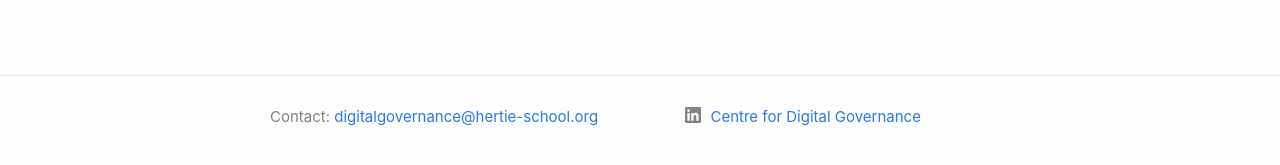
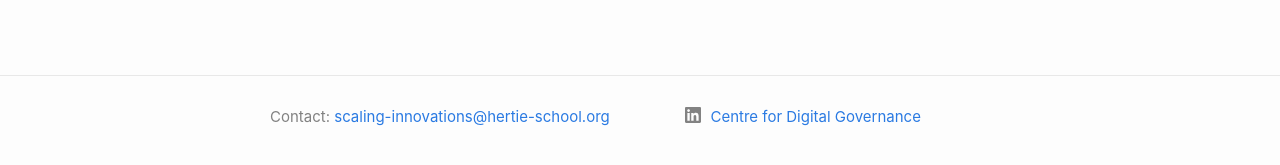
Before and after one commit to Digital-Governance-Centre/Digital-Governance-Centre.github.io, a Jekyll site: the page built from index.html, in a window 1280 px wide. Shown: the part 712-877 px from the top of the page. Built offline with Jekyll 4.4.1, drawn with Linux system fonts in a browser that asks for light colours.

Commit message:
Update _config.yml

```diff
--- a/_config.yml
+++ b/_config.yml
@@ -14,7 +14,7 @@
 # You can create any custom variable you would like, and they will be accessible
 # in the templates via {{ site.myvariable }}.
 title: Hertie School Digital Governance Centre
-email: digitalgovernance@hertie-school.org
+email: scaling-innovations@hertie-school.org
 description: >- # this means to ignore newlines until "baseurl:"
   Scaling innovation project
 baseurl: "" # the subpath of your site, e.g. /blog
```
